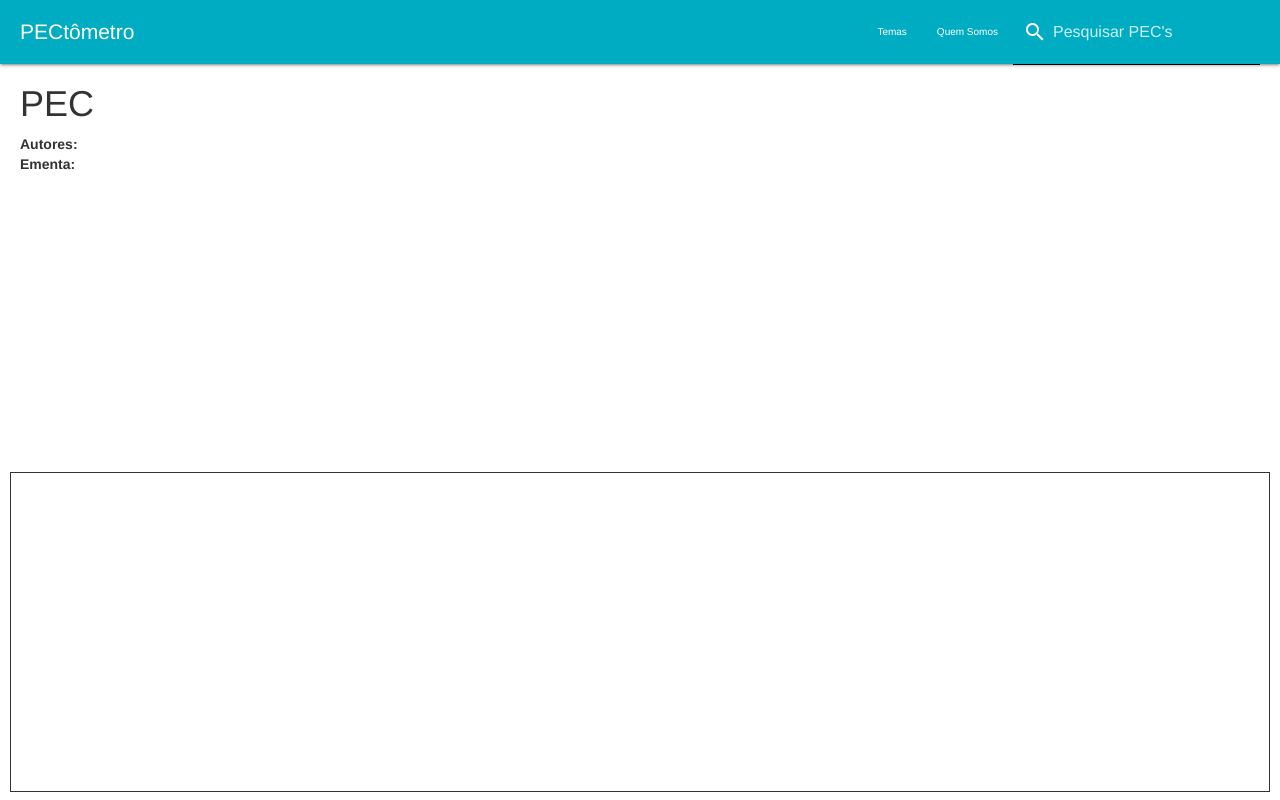
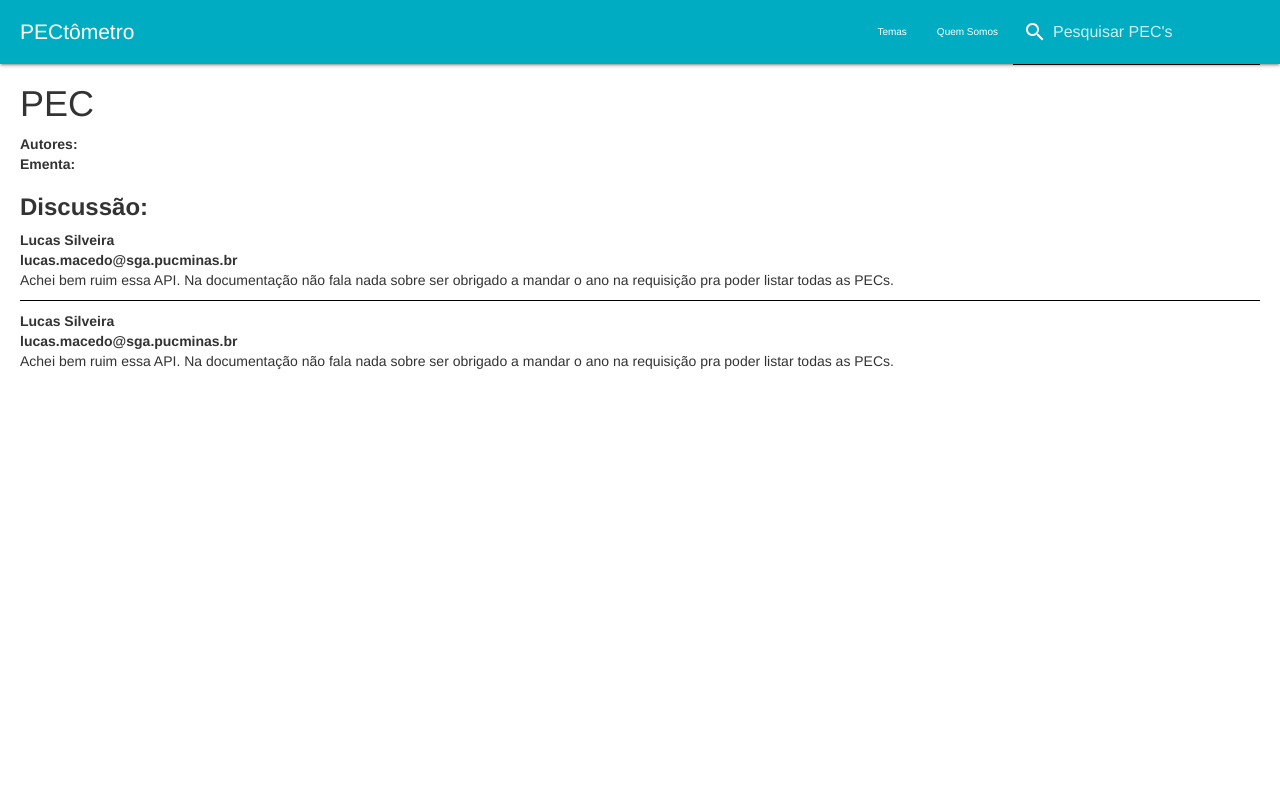
Before and after one commit to macaetano/pectometro, a website: page public/dadosPec.html in a window 1280 px wide. Drawn offline with nearby package versions, Linux system fonts and the light colour scheme; no server answers.

Commit message:
Exibição de comentários

```diff
--- a/public/dadosPec.html
+++ b/public/dadosPec.html
@@ -32,7 +32,7 @@
     <nav>
       <div class="nav-wrapper cyan darken-1">
         <a href="index.html" class="brand-logo">PECtômetro</a>
-        <a href="#" data-target="mobile-demo" class="sidenav-trigger"><i class="material-icons">menu</i></a>
+        <a href="index.html" data-target="mobile-demo" class="sidenav-trigger"><i class="material-icons">keyboard_arrow_left</i></a>
         <ul id="nav-mobile" class="right hide-on-med-and-down">
           <li><a href="sass.html">Temas</a></li>
           <li><a href="badges.html">Quem Somos</a></li>
@@ -72,19 +72,37 @@
     </div>
 
     <div class="comentarios">
+      <h3 class="titulo">Discussão:</h3>
 
+      <div class="comentario">
+        <div class="autor-comentario"><span class="nome">Lucas Silveira</span><br/><span class="email">lucas.macedo@sga.pucminas.br</span></div>
+        <div class="conteudo-comentario"><span>Achei bem ruim essa API. Na documentação não fala nada sobre ser obrigado a mandar o ano na requisição pra poder listar todas as PECs.</span></div>
+      </div>
+      <div class="comentario">
+        <div class="autor-comentario"><span class="nome">Lucas Silveira</span><br/><span class="email">lucas.macedo@sga.pucminas.br</span></div>
+        <div class="conteudo-comentario"><span>Achei bem ruim essa API. Na documentação não fala nada sobre ser obrigado a mandar o ano na requisição pra poder listar todas as PECs.</span></div>
+      </div>
     </div>
 
   </body>
 </html>
 <style>
   .comentarios {
-    position: absolute;
-    border: 1px solid;
-    width: calc(100% - 20px);
-    margin-left: 10px;
-    bottom: 1%;
-    height: 40%;
+    padding: 0 20px;
+  }
+
+  .comentario:not(:last-of-type) {
+    margin-bottom: 10px;
+    padding-bottom: 10px;
+    border-bottom: 1px solid black;
+  }
+
+  .titulo {
+    font-weight: bold;
+  }
+
+  .autor-comentario {
+    font-weight: bold;
   }
 </style>
 <script>
--- a/public/js/proposicoes.js
+++ b/public/js/proposicoes.js
@@ -20,7 +20,7 @@ function preencherUltimasPecs(pecs) {
         <div class="item ${i == 0 ? 'active' : ''}">
             <img src="${imagens[i]}" onclick="exibirDadosPec(${pec.id}, ${pec.numero})" alt="PEC ${pec.numero} / ${pec.ano}" style="width:100%;">
             <div class="carousel-caption">
-            <h3>PEC ${pec.numero} / ${pec.ano}</h3>
+                <h3>PEC ${pec.numero} / ${pec.ano}</h3>
             </div>
         </div>
         `;
```
